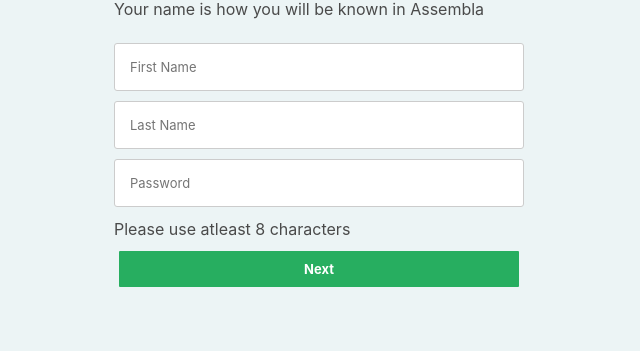
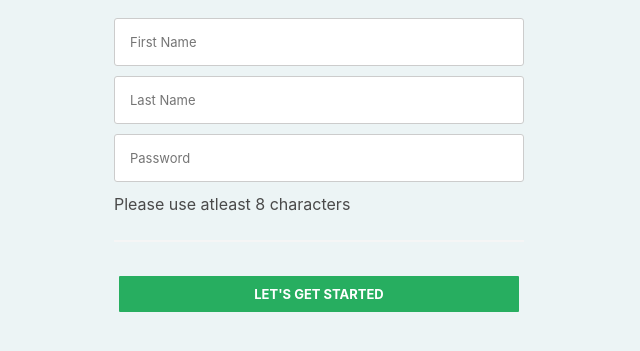
Before and after one commit to keemween/AssemblaPractical, a plain HTML site: page index.html in a window 1280 px wide. Both pictures are taken after a click on the button "LET'S GET STARTED". Shown: the part 345-696 px from the top of the page, without its empty margins (0-640 px from the left). Drawn offline with nearby package versions, Linux system fonts and the light colour scheme.

Commit message:
Style Changes

```diff
--- a/index.html
+++ b/index.html
@@ -47,10 +47,7 @@
     <div class="hero-body">
       <div class="container">
 
-
-
           <form id="signform">
-            <!-- fieldsets -->
 
             <fieldset id="first">
               <h1 class="title is-large">Accelerate with real-time project management today.</h1>
@@ -69,14 +66,16 @@
               <input class="text_field" type="text" name="lname" placeholder="Last Name" />
               <input class="text_field" type="text" name="password" placeholder="Password" />
               <p>Please use atleast 8 characters</p>
-              <input id="next_btn2" class="action-button" onclick="next_step2()" type="button" value="Next">
+              <hr />
+              <input id="next_btn2" class="action-button" onclick="next_step2()" type="button" value="LET'S GET STARTED">
             </fieldset>
 
             <fieldset id="third">
               <h2 class="title is-large">This is your place in the web</h2>
               <h3 class="subtitle is-small">Your organization's name will be your home address</h3>
               <input class="text_field" type="text" name="org-d" type="password" placeholder="organization-domain" />
-              <input id="next_btn3" class="action-button" onclick="next_step3()" type="button" value="Next">
+              <hr />
+              <input id="next_btn3" class="action-button" onclick="next_step3()" type="button" value="LET'S GET STARTED">
             </fieldset>
 
             <fieldset id="fourth">
@@ -84,6 +83,7 @@
               <h3 class="subtitle is-small">Your new organization needs a name</h3>
               <input class="text_field" type="text" name="fname" placeholder="Organization Name" />
               <p>You can change this later</p>
+              <hr />
               <input id="next_btn4" class="action-button" onclick="next_step4()" type="button" value="Next">
             </fieldset>
 
@@ -95,7 +95,8 @@
               <input class="text_field" type="text" name="lname" placeholder="Last Name" />
               <input class="text_field" type="text" name="password" placeholder="Password" />
               <p>Please use atleast 8 characters</p>
-              <input class="submit_btn action-button" onclick="validation(event)" type="submit" value="Submit">
+              <hr />
+              <input class="submit_btn action-button" onclick="validation(event)" type="submit" value="JOIN ORGANIZATION">
             </fieldset>
           </form>
       </div>
```
